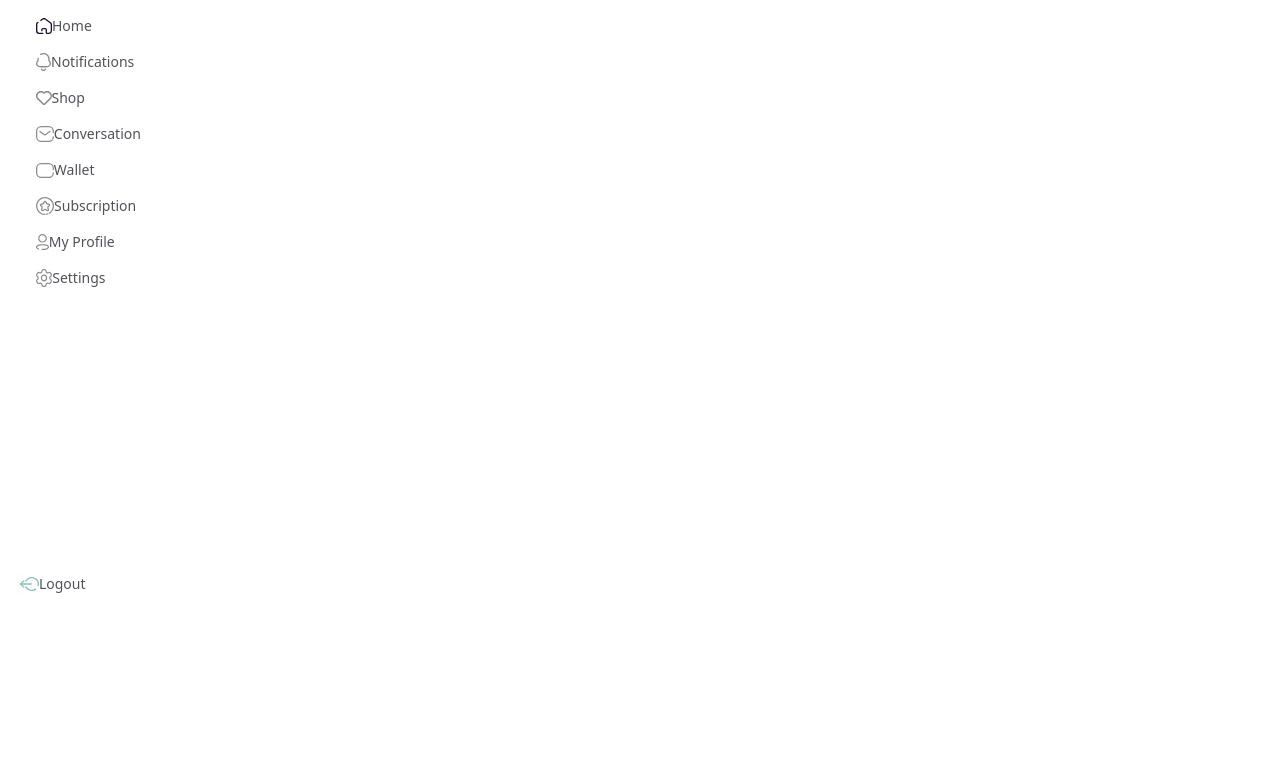
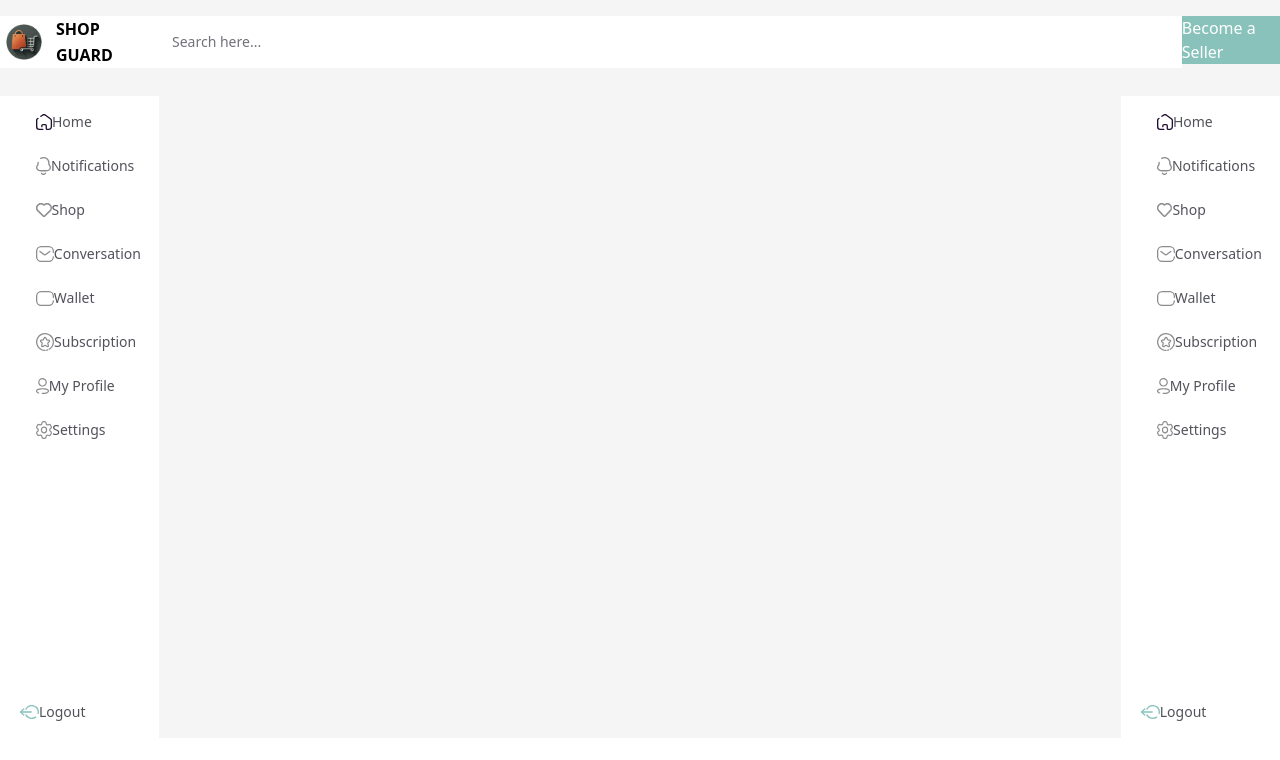
Before and after one commit to nyein2001-dev/ArtStream, an Angular app: page /board in a window 1280 px wide. Shown: the top 760 px of the page. Built offline with nearby package versions, Linux system fonts and the light colour scheme.

Commit message:
add top navbar

```diff
--- a/src/app/components/board/header/header.component.html
+++ b/src/app/components/board/header/header.component.html
@@ -1 +1,45 @@
-<p>header works!</p>
+<header class="flex justify-between py-4">
+    <div class="flex items-stretch">
+        <aside
+            class="card-bg mx-10 hs-overlay rounded-xl hs-overlay-open:translate-x-0 -translate-x-full transform xl:block xl:translate-x-0 xl:end-auto with-vertical h-[80px] z-[999] flex-shrink-0 w-[260px] transition-all duration-300 flex justify-center items-center">
+            <a href="" class="flex items-center justify-center">
+                <img src="assets/favicon.png" class="w-12 h-12 md:w-16 md:h-16" alt="Logo">
+                <span class="text-black md:text-base font-bold leading-relaxed inline-block uppercase ml-2">
+                    Shop Guard
+                </span>
+            </a>
+        </aside>
+    </div>
+    <div class="w-full page-wrapper overflow-hidden">
+        <aside
+            class="card-bg mx-10 hs-overlay rounded-xl hs-overlay-open:translate-x-0 -translate-x-full transform xl:block xl:translate-x-0 xl:end-auto with-vertical h-[80px] z-[999] flex-shrink-0 transition-all duration-300 flex justify-center items-center">
+            <form class="w-full mx-5">
+                <label for="default-search"
+                    class="mb-2 text-sm font-medium text-gray-900 sr-only dark:text-white">Search</label>
+                <div class="relative">
+                    <div class="absolute inset-y-0 left-0 flex items-center pl-3 pointer-events-none">
+                        <svg class="w-4 h-4 text-gray-500 dark:text-gray-400" aria-hidden="true"
+                            xmlns="http://www.w3.org/2000/svg" fill="none" viewBox="0 0 20 20">
+                            <path stroke="currentColor" stroke-linecap="round" stroke-linejoin="round" stroke-width="2"
+                                d="m19 19-4-4m0-7A7 7 0 1 1 1 8a7 7 0 0 1 14 0Z" />
+                        </svg>
+                    </div>
+                    <input type="search" id="default-search"
+                        class="block w-full p-4 pl-10 text-sm text-gray-900 border-none rounded-lg bg-main focus:ring-0 focus:outline-none dark:bg-gray-700 dark:placeholder-gray-400 dark:text-white dark:focus:ring-0 dark:focus:outline-none"
+                        placeholder="Search here..." required />
+                    <a href="#"
+                        class="absolute right-2.5 bottom-2.5 text-black hover:text-gray-800 focus:text-gray-800 focus:outline-none flex items-center">
+                        <img src="assets/img/filter.svg" alt="Filter Icon" class="w-5 h-5">
+                        <span>&nbsp; Filter</span>
+                    </a>
+                </div>
+            </form>
+        </aside>
+    </div>
+    <div class="flex-none ml-auto">
+        <aside
+            class="card-bg mx-10 hs-overlay text-white min-card-bg rounded-xl hs-overlay-open:translate-x-0 -translate-x-full transform xl:block xl:translate-x-0 xl:end-auto with-vertical h-[80px] z-[999] flex-shrink-0 w-[260px] transition-all duration-300 flex justify-center items-center">
+            <span>Become a Seller</span>
+        </aside>
+    </div>
+</header>
--- a/src/app/components/board/navbar/navbar.component.html
+++ b/src/app/components/board/navbar/navbar.component.html
@@ -1,70 +1,61 @@
 <aside id="application-sidebar-brand"
-    class="bg-white hs-overlay hs-overlay-open:translate-x-0 -translate-x-full  transform xl:block xl:translate-x-0 xl:end-auto xl:bottom-0 fixed top-0 with-vertical h-screen z-[999] flex-shrink-0 border-r-[1px] w-[270px] border-gray-400 left-sidebar  transition-all duration-300">
-    <!-- <div class="flex items-center justify-between p-2 px-6 md:p-5">
-        <a href="" class="flex items-center">
-            <img src="assets/favicon.png" class="w-12 h-12 md:w-16 md:h-16" alt="Logo">
-            <span
-                class="text-sm md:text-base font-bold leading-relaxed inline-block ml-2 md:ml-4 py-2 whitespace-nowrap uppercase">
-                Shop Guard
-            </span>
-        </a>
-    </div> -->
+    class="card-bg mx-10 hs-overlay rounded-xl hs-overlay-open:translate-x-0 -translate-x-full transform xl:block xl:translate-x-0 xl:end-auto h-[520px] z-[999] flex-shrink-0 border-[1px] w-[260px]  left-sidebar transition-all duration-300">
     <div class="scroll-sidebar" data-simplebar="">
-        <div class="px-6 mt-2 ">
+        <div class="px-6 mt-3">
             <nav class="w-full flex flex-col sidebar-nav">
                 <ul class="text-gray-600 text-sm">
-                    <li class="slidebar-item">
+                    <li class="slidebar-item my-2">
                         <a href=""
-                            class="sidebar-link gap-3 py-2 px-3 rounded-md w-full flex items-center hover:text-blue-600 ">
+                            class="sidebar-link gap-3 py-2 px-3 rounded-md w-full flex items-center hover:text-blue-600">
                             <img src="assets/img/home.svg" alt="Home Icon" class="w-4 h-4">
                             <span>Home</span>
                         </a>
                     </li>
-                    <li class="slidebar-item">
+                    <li class="slidebar-item my-2">
                         <a href=""
-                            class="sidebar-link gap-3 py-2 px-3 rounded-md w-full flex items-center hover:text-blue-600 ">
+                            class="sidebar-link gap-3 py-2 px-3 rounded-md w-full flex items-center hover:text-blue-600">
                             <img src="assets/img/notification.svg" alt="Notifications Icon" class="w-4 h-4">
                             <span>Notifications</span>
                         </a>
                     </li>
-                    <li class="slidebar-item">
+                    <li class="slidebar-item my-2">
                         <a href=""
-                            class="sidebar-link gap-3 py-2 px-3 rounded-md w-full flex items-center hover:text-blue-600 ">
+                            class="sidebar-link gap-3 py-2 px-3 rounded-md w-full flex items-center hover:text-blue-600">
                             <img src="assets/img/heart.svg" alt="Shop Icon" class="w-4 h-4">
                             <span>Shop</span>
                         </a>
                     </li>
-                    <li class="slidebar-item">
+                    <li class="slidebar-item my-2">
                         <a href=""
-                            class="sidebar-link gap-3 py-2 px-3 rounded-md w-full flex items-center hover:text-blue-600 ">
-                            <img src="assets/img/conversation.svg" alt="Conversation Icon" class="w-4 h-4 ">
+                            class="sidebar-link gap-3 py-2 px-3 rounded-md w-full flex items-center hover:text-blue-600">
+                            <img src="assets/img/conversation.svg" alt="Conversation Icon" class="w-4 h-4">
                             <span>Conversation</span>
                         </a>
                     </li>
-                    <li class="slidebar-item">
+                    <li class="slidebar-item my-2">
                         <a href=""
-                            class="sidebar-link gap-3 py-2 px-3 rounded-md w-full flex items-center hover:text-blue-600 ">
+                            class="sidebar-link gap-3 py-2 px-3 rounded-md w-full flex items-center hover:text-blue-600">
                             <img src="assets/img/wallet.svg" alt="Wallet Icon" class="w-4 h-4">
                             <span>Wallet</span>
                         </a>
                     </li>
-                    <li class="slidebar-item">
+                    <li class="slidebar-item my-2">
                         <a href=""
-                            class="sidebar-link gap-3 py-2 px-3 rounded-md w-full flex items-center hover:text-blue-600 ">
+                            class="sidebar-link gap-3 py-2 px-3 rounded-md w-full flex items-center hover:text-blue-600">
                             <img src="assets/img/favorite.svg" alt="Subscription Icon" class="w-4 h-4">
                             <span>Subscription</span>
                         </a>
                     </li>
-                    <li class="slidebar-item">
+                    <li class="slidebar-item my-2">
                         <a href=""
-                            class="sidebar-link gap-3 py-2 px-3 rounded-md w-full flex items-center hover:text-blue-600 ">
+                            class="sidebar-link gap-3 py-2 px-3 rounded-md w-full flex items-center hover:text-blue-600">
                             <img src="assets/img/profile.svg" alt="Profile Icon" class="w-4 h-4">
                             <span>My Profile</span>
                         </a>
                     </li>
-                    <li class="slidebar-item">
+                    <li class="slidebar-item my-2">
                         <a href=""
-                            class="sidebar-link gap-3 py-2 px-3 rounded-md w-full flex items-center hover:text-blue-600 ">
+                            class="sidebar-link gap-3 py-2 px-3 rounded-md w-full flex items-center hover:text-blue-600">
                             <img src="assets/img/setting.svg" alt="Settings Icon" class="w-4 h-4">
                             <span>Settings</span>
                         </a>
@@ -73,9 +64,9 @@
             </nav>
         </div>
     </div>
-    <div class="flex items-center justify-between p-2 px-2 md:p-5  mx-6 relative text-gray-600 text-sm">
-        <a href="" class="sidebar-link gap-3 py-2 px-3 rounded-md w-full flex items-center hover:text-blue-600 ">
-            <img src="assets/img/logout.svg" alt="Settings Icon" class="w-4 h-4">
+    <div class="flex items-center justify-between p-2 px-2 md:p-5 mx-6 relative text-gray-600 text-sm">
+        <a href="" class="sidebar-link gap-3 py-2 px-3 rounded-md w-full flex items-center hover:text-blue-600">
+            <img src="assets/img/logout.svg" alt="Logout Icon" class="w-4 h-4">
             <span>Logout</span>
         </a>
     </div>
--- a/src/app/layouts/board/board.component.html
+++ b/src/app/layouts/board/board.component.html
@@ -1 +1,16 @@
-<app-navbar></app-navbar>
+<body class="main-bg">
+    <main>
+        <app-header></app-header>
+        <div id="main-wrapper" class="flex justify-between">
+            <div class="flex items-stretch">
+                <app-navbar></app-navbar>
+            </div>
+            <div class="w-full page-wrapper overflow-hidden">
+                <router-outlet></router-outlet>
+            </div>
+            <div class="flex-none ml-auto">
+                <app-navbar></app-navbar>
+            </div>
+        </div>
+    </main>
+</body>
--- a/src/app/layouts/board/home/home.component.html
+++ b/src/app/layouts/board/home/home.component.html
@@ -1 +1,4 @@
-<p>home works!</p>
+<aside id="application-sidebar-brand"
+    class="card-bg mx-10 hs-overlay rounded-xl hs-overlay-open:translate-x-0 -translate-x-full  transform xl:block xl:translate-x-0 xl:end-auto with-vertical h-[80px] z-[999] flex-shrink-0 border-[1px] border-gray-400 left-sidebar  transition-all duration-300">
+    <p>home works!</p>
+</aside>
--- a/src/styles.css
+++ b/src/styles.css
@@ -3,5 +3,17 @@
 @tailwind utilities;
 
 .left-sidebar .scroll-sidebar {
-    height: calc(100vh - 250px);
+  height: calc(100vh - 210px);
 }
+
+.main-bg {
+  background-color: #f5f5f5;
+}
+
+.card-bg {
+  background-color: #ffffff;
+}
+
+.min-card-bg {
+  background-color: #88c2bb;
+}
```
Also changed, not shown: src/assets/img/filter.svg (added).
